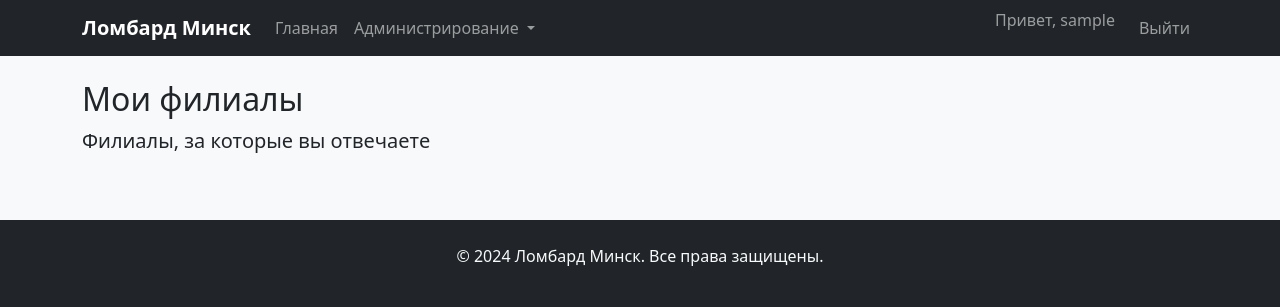
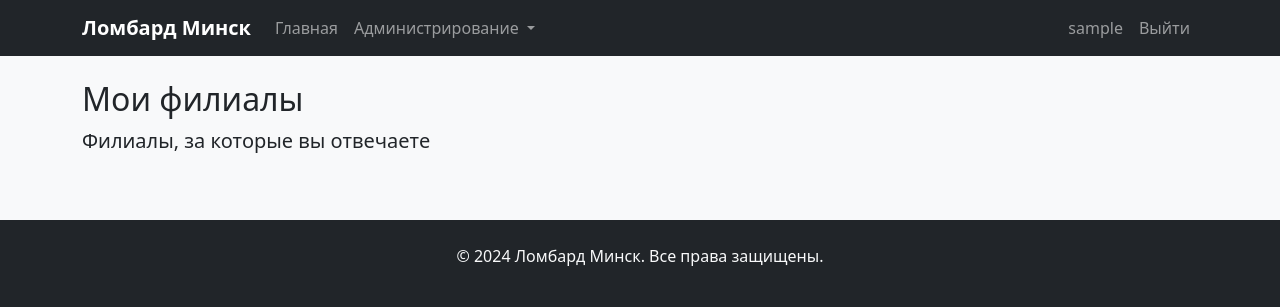
Before and after one commit to deviyan13/PawnShop, a Flask app: page /admin/branches in a window 1280 px wide. Shown: the top 307 px of the page. Run offline with Flask 3, Linux system fonts and the light colour scheme; the visitor is signed in with stand-in values (Sample User, id 1); data that the repository does not hold is empty; some libraries are stand-ins or nearby versions.

Commit message:
updated user profile button in navbar

```diff
--- a/app/templates/base.html
+++ b/app/templates/base.html
@@ -50,7 +50,7 @@
                 <ul class="navbar-nav">
                     {% if session.user_id %}
                         <li class="nav-item">
-                            <span class="navbar-text me-3">Привет, {{ session.user_name }}</span>
+                            <a class="nav-link" href="{{ url_for('user.dashboard') }}">{{ session.user_name }}</a>
                         </li>
                         <li class="nav-item">
                             <a class="nav-link" href="{{ url_for('auth.logout') }}">Выйти</a>
```
